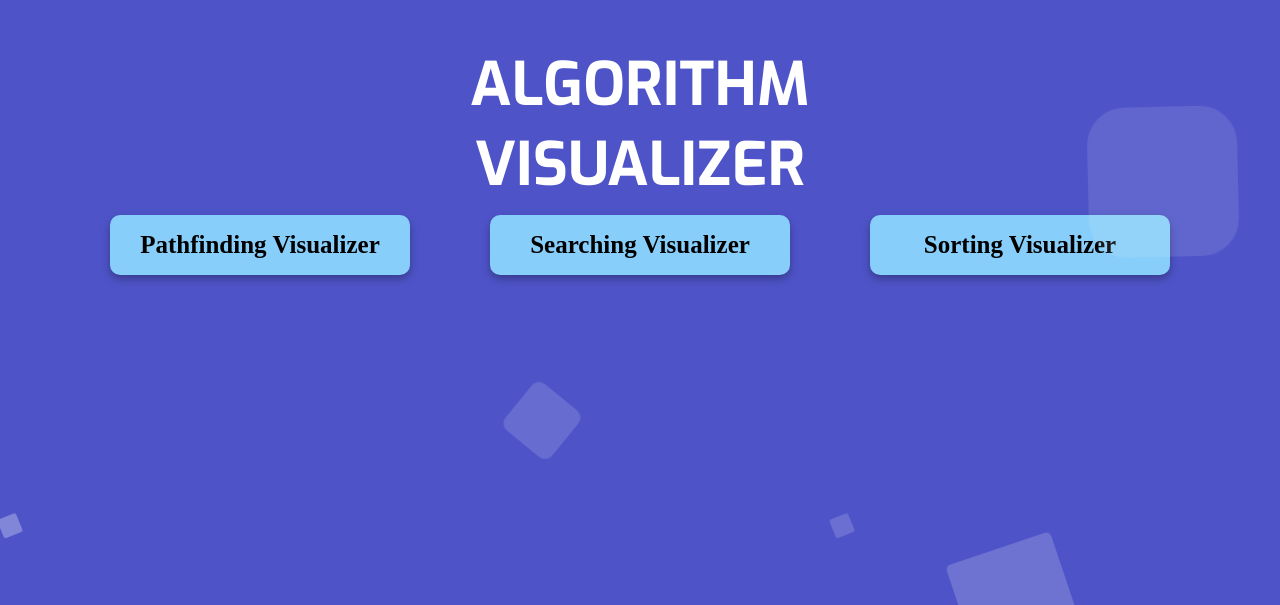
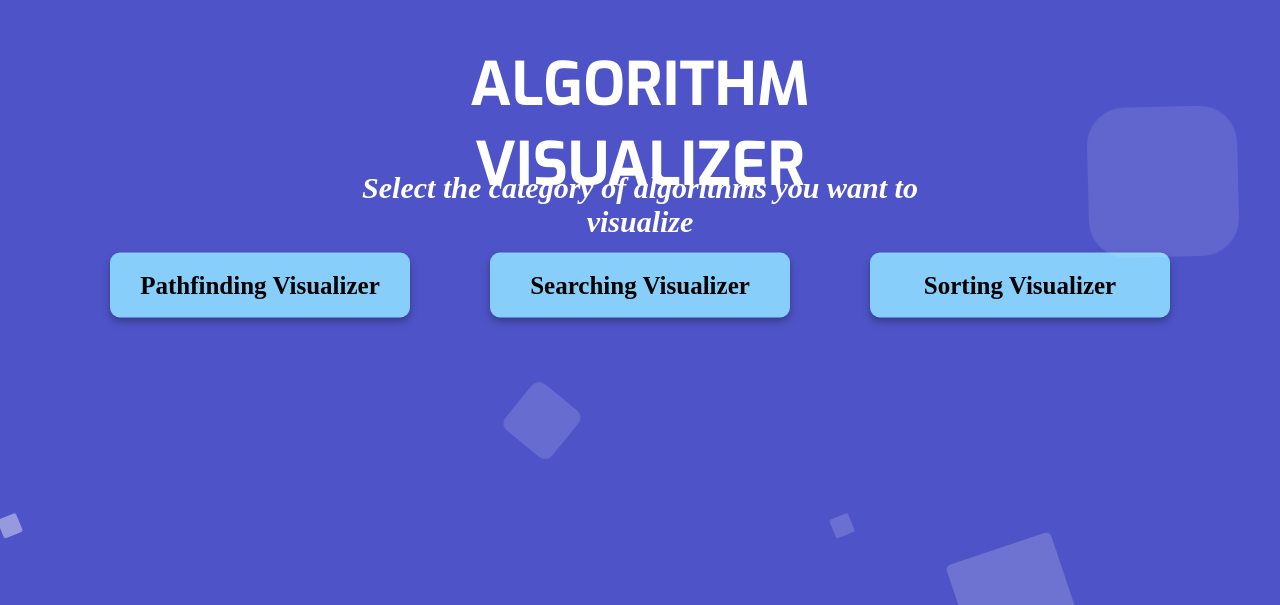
Before and after one commit to prakharsri007/PathFinder-Visualizer, a React (Create React App) app in the folder my-app/: page / in a window 1280 px wide. Shown: the part 195-800 px from the top of the page. Built offline with nearby package versions, Linux system fonts and the light colour scheme.

Commit message:
Some edits

```diff
--- a/my-app/src/Homepage.css
+++ b/my-app/src/Homepage.css
@@ -30,6 +30,20 @@ body{
     align-items: center;
     position: absolute;
     top: 40%;
+    left: 50%;
+    transform: translateX(-50%) translateY(-50%);
+}
+
+.choose{
+    position: absolute;
+    text-align: center;
+    justify-content: center;
+    font-family: 'Times New Roman', Times, serif;
+    font-size: 30px;
+    font-style: italic;
+    font-weight: bold;
+    color: #fff;
+    top: 50%;
     left: 50%;
     transform: translateX(-50%) translateY(-50%);
 }
@@ -165,7 +179,7 @@ body{
 
 .pathalgo{
   margin: 30px;
-  height: 60px;
+  height: 65px;
   font-size: 25px;
   cursor: pointer;
   align-items: center;
@@ -174,13 +188,13 @@ body{
 
 .searchalgo{
   margin: 50px;
-  height: 60px;
+  height: 65px;
   font-size: 25px;
 }
 
 .sortalgo{
   margin: 30px;
-  height: 60px;
+  height: 65px;
   font-size: 25px;
 }
 
@@ -189,7 +203,7 @@ body{
   align-items: center;
   justify-content: center;
   position: absolute;
-  top: 55%;
+  top: 60%;
   left: 50%;
   transform: translateX(-50%) translateY(-50%);
 }
--- a/my-app/src/Homepage.js
+++ b/my-app/src/Homepage.js
@@ -12,7 +12,7 @@ function Homepage({ navigateToPathfindingVisualizer }) {
             <ul class="circles">
 
             <h1 class="title">ALGORITHM VISUALIZER</h1>
-
+            <p class="choose">Select the category of algorithms you want to visualize</p>
             <div className='algo_buttons'>
             <button className="pathalgo" onClick={ navigateToPathfindingVisualizer}>Pathfinding Visualizer</button>
             <button className="searchalgo" >Searching Visualizer</button>
--- a/my-app/src/PathfindingVisualizer/PathfindingVisualizer.css
+++ b/my-app/src/PathfindingVisualizer/PathfindingVisualizer.css
@@ -7,6 +7,7 @@ button{
   background-color: lightskyblue;
   height: 40px;
   width: 300px;
+  margin-top: 15px;
   font-family:  'Times New Roman';
   color: black;
   font-weight: bold;
@@ -33,7 +34,7 @@ button{
   font-size: 23px;
   font-weight: bold;
   margin-bottom: 0.1px;
-  margin-top: 18px;
+  margin-top: 20px;
  }
 
  .newtry{
```
